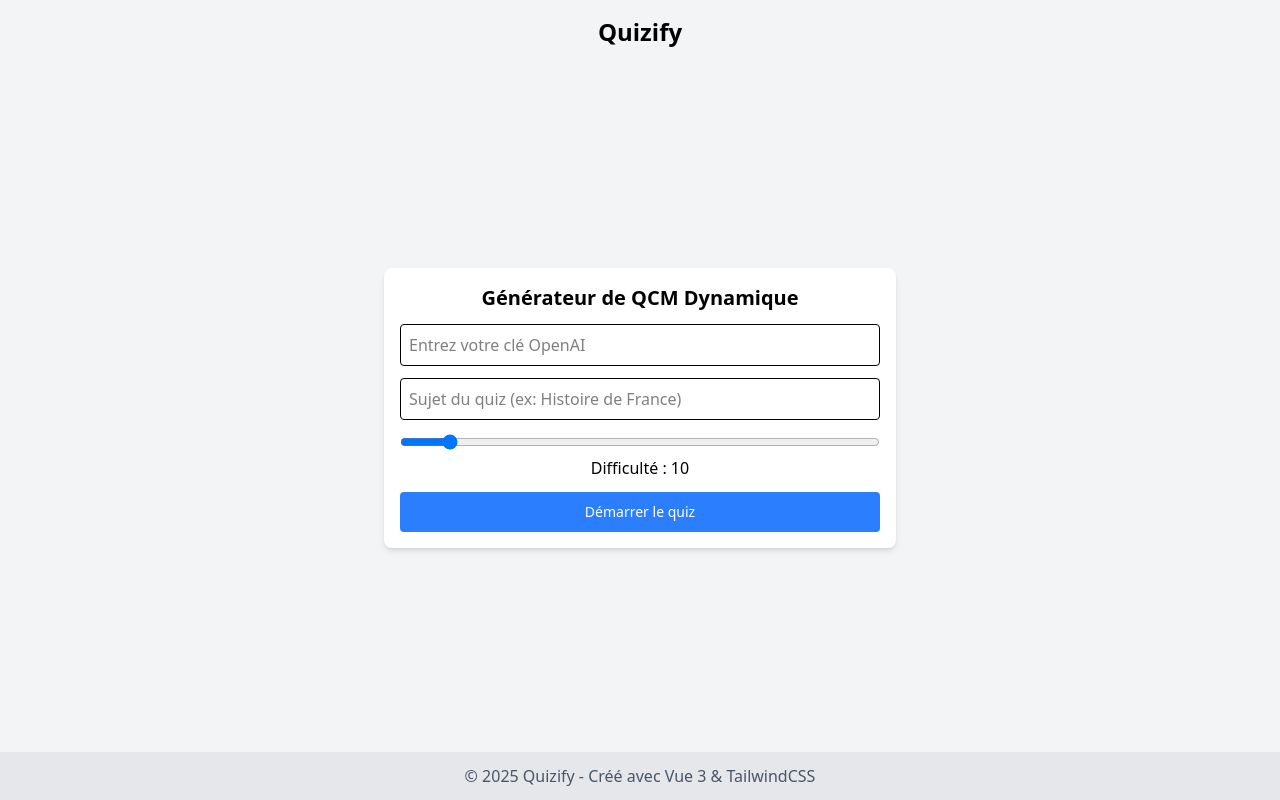
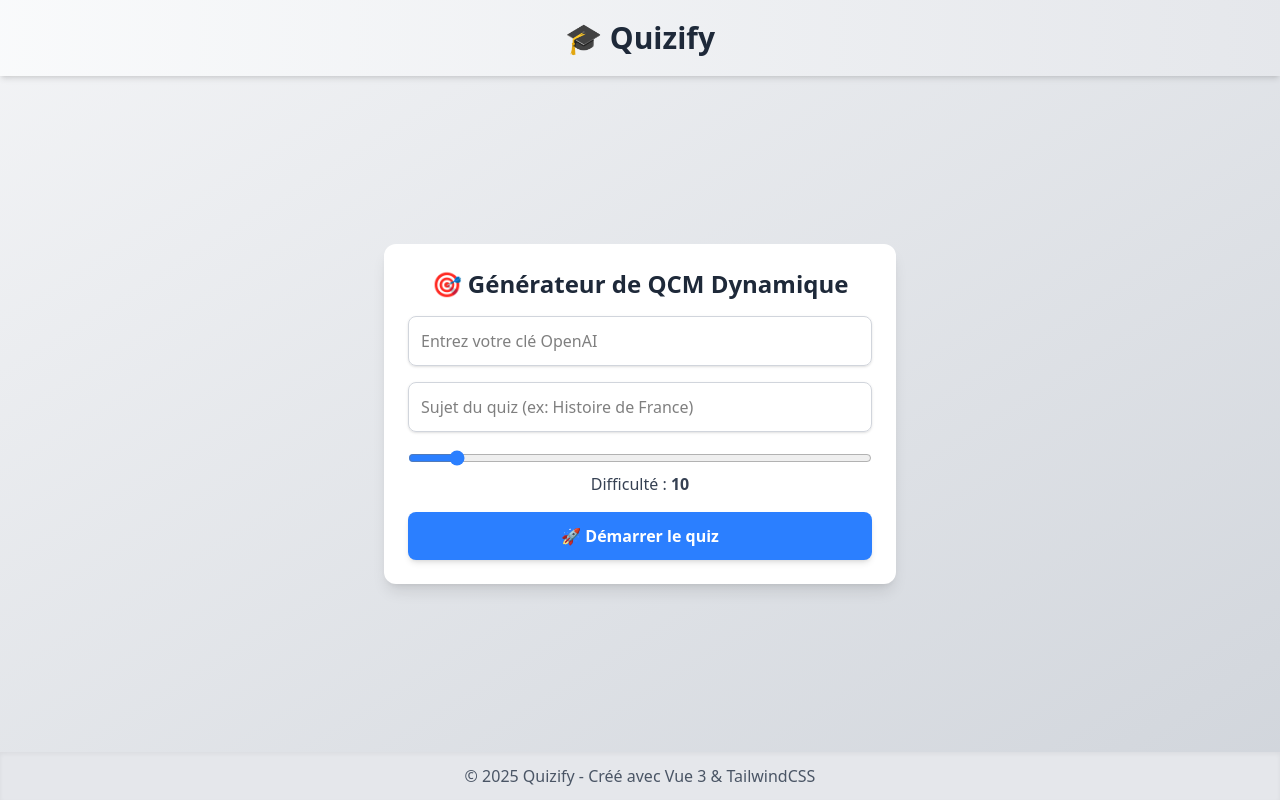
Before and after one commit to jlg-formation/qcm-app, a Vue app: page /#/ in a window 1280 px wide. Built offline with nearby package versions, Linux system fonts and the light colour scheme; no server answers.

Commit message:
dev: added better design esthetique

```diff
--- a/src/App.vue
+++ b/src/App.vue
@@ -1,12 +1,14 @@
 <template>
-  <div class="flex h-screen flex-col">
+  <div
+    class="flex h-screen flex-col bg-gradient-to-br from-gray-100 to-gray-300"
+  >
     <Header />
 
-    <main class="flex flex-grow items-center justify-center bg-gray-100 p-4">
+    <main class="flex flex-grow items-center justify-center p-6">
       <router-view />
     </main>
 
-    <footer class="bg-gray-200 py-3 text-center text-gray-600">
+    <footer class="bg-gray-200 py-3 text-center text-gray-600 shadow-inner">
       <p>&copy; 2025 Quizify - Créé avec Vue 3 & TailwindCSS</p>
     </footer>
   </div>
@@ -22,9 +24,9 @@
 </script>
 
 <style>
-/* Ajout d'une animation d'entrée globale */
+/* Effet de transition globale */
 .fade-enter-active {
-  transition: opacity 0.5s ease-in-out;
+  transition: opacity 0.4s ease-in-out;
 }
 .fade-enter,
 .fade-leave-to {
--- a/src/components/Header.vue
+++ b/src/components/Header.vue
@@ -1,7 +1,12 @@
 <template>
-  <header class="bg-gray-100 p-4">
+  <header class="bg-gradient-to-r from-gray-50 to-gray-200 p-5 shadow-md">
     <nav class="container mx-auto flex justify-center">
-      <a href="#" class="text-2xl font-bold hover:underline"> Quizify </a>
+      <a
+        href="#"
+        class="text-3xl font-bold text-gray-800 transition hover:text-blue-500"
+      >
+        🎓 Quizify
+      </a>
     </nav>
   </header>
 </template>
--- a/src/views/Home.vue
+++ b/src/views/Home.vue
@@ -1,16 +1,16 @@
 <template>
-  <div class="mx-auto w-full max-w-lg rounded-lg bg-white p-4 shadow-md">
-    <h1 class="mb-3 text-center text-xl font-bold">
-      Générateur de QCM Dynamique
+  <div class="mx-auto w-full max-w-lg rounded-xl bg-white p-6 shadow-lg">
+    <h1 class="mb-4 text-center text-2xl font-bold text-gray-800">
+      🎯 Générateur de QCM Dynamique
     </h1>
 
-    <form @submit.prevent="startQuiz" class="space-y-3">
+    <form @submit.prevent="startQuiz" class="space-y-4">
       <div v-if="quizStore.apiKey" class="text-center text-green-600">
         ✅ Clé OpenAI enregistrée
         <button
           @click="quizStore.clearApiKey"
           type="button"
-          class="ml-2 text-red-500 underline"
+          class="ml-2 text-red-500 transition hover:text-red-700"
         >
           Changer de clé
         </button>
@@ -21,14 +21,14 @@
         v-model="apiKey"
         type="password"
         placeholder="Entrez votre clé OpenAI"
-        class="w-full rounded border p-2"
+        class="w-full rounded-lg border border-gray-300 p-3 shadow-sm focus:border-blue-500 focus:ring-2 focus:ring-blue-200"
       />
 
       <input
         v-model="topic"
         type="text"
         placeholder="Sujet du quiz (ex: Histoire de France)"
-        class="w-full rounded border p-2"
+        class="w-full rounded-lg border border-gray-300 p-3 shadow-sm focus:border-blue-500 focus:ring-2 focus:ring-blue-200"
         required
       />
 
@@ -38,16 +38,18 @@
           type="range"
           min="1"
           max="100"
-          class="w-full"
+          class="w-full accent-blue-500"
         />
-        <p class="text-center">Difficulté : {{ difficulty }}</p>
+        <p class="text-center text-gray-700">
+          Difficulté : <b>{{ difficulty }}</b>
+        </p>
       </div>
 
       <button
         type="submit"
-        class="h-10 w-full cursor-pointer rounded bg-blue-500 px-4 py-2 text-sm text-white transition-all hover:bg-blue-600"
+        class="h-12 w-full cursor-pointer rounded-lg bg-blue-500 px-5 py-3 font-semibold text-white shadow-md transition-all hover:bg-blue-600 hover:shadow-lg"
       >
-        Démarrer le quiz
+        🚀 Démarrer le quiz
       </button>
     </form>
   </div>
```
